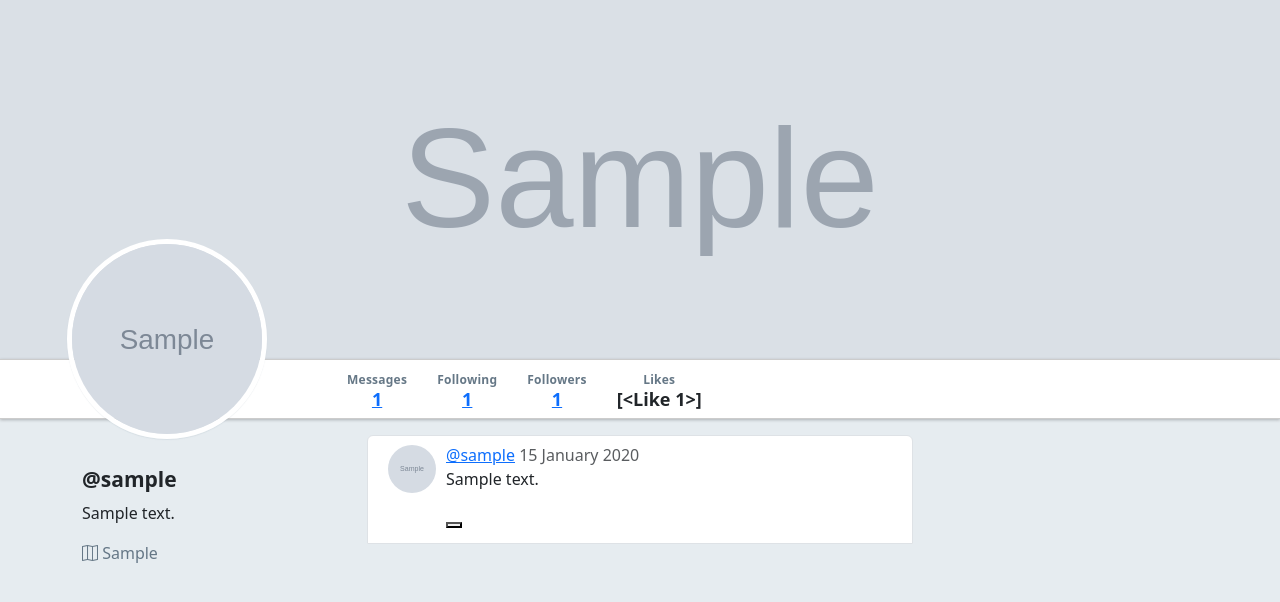
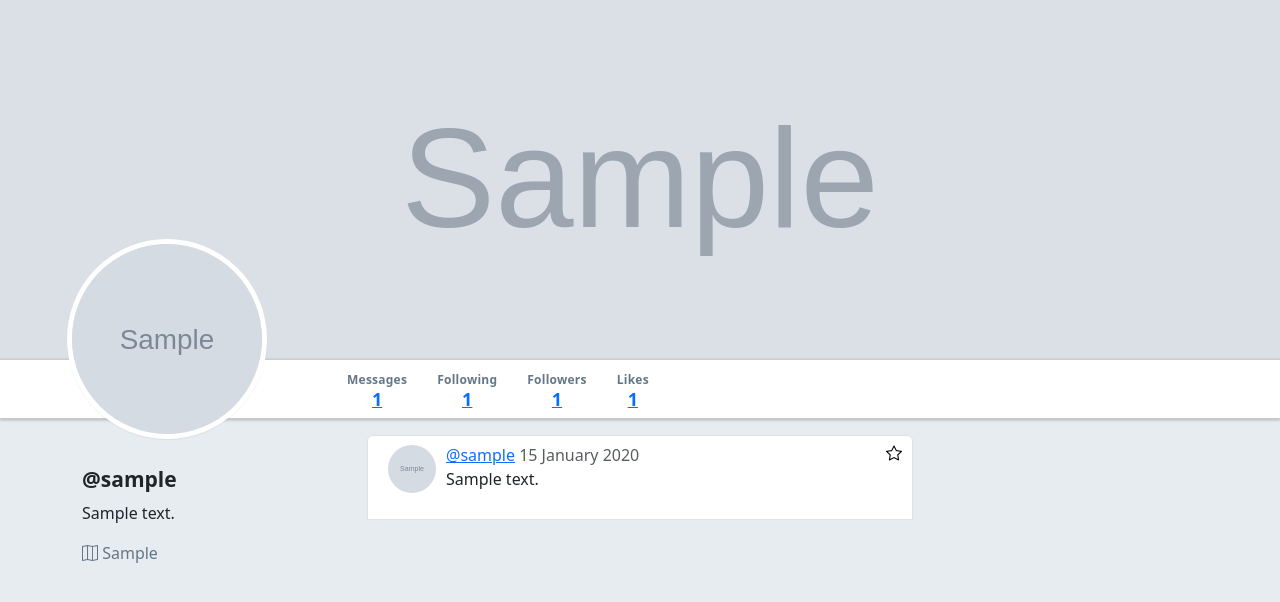
Before and after one commit to jazzcheema/flask-warbler, a Flask app: template templates/users/show.html in a window 1280 px wide. Shown: the part 47-649 px from the top of the page. Run offline with Flask 3, Linux system fonts and the light colour scheme; tables that the repository leaves empty hold one stand-in row (values such as "Sample post"); the template is opened without the code that fills it: values that come from a table or form of the project are taken from there, most other values are stand-ins (such as "Sample title", 1, 10 or a date in 2020); grey boxes marked "Sample" are stand-in pictures.

Commit message:
continued like functionality

```diff
--- a/app.py
+++ b/app.py
@@ -360,7 +360,7 @@ def delete_message(message_id):
 
 @app.post('/messages/<int:message_id>/like')
 def like_unlike_message(message_id):
-
+#TODO: pass instance get or 404
     if g.user.like_message(message_id):
 
         redirect(f"/users/{g.user.id}", star = LIKED_STAR)
--- a/static/stylesheets/style.css
+++ b/static/stylesheets/style.css
@@ -513,6 +513,8 @@ p.card-bio {
   top: 4px;
   right: 4px;
   z-index: 1;
+  border: none;
+  background: none;
 }
 
 .messages-like-bottom {
--- a/templates/home.html
+++ b/templates/home.html
@@ -56,7 +56,8 @@
           <p>{{ msg.text }}</p>
           {% if g.user.id != msg.user_id%}
           <form>
-            <button type="submit" formmethod="POST" formaction="/messages/{{msg.id}}/like"><i class={{star}}></i></button>
+            <button type="submit" formmethod="POST" formaction="/messages/{{msg.id}}/like" class="messages-like"><i
+                class={{star}}></i></button>
           </form>
           {% endif %}
         </div>
--- a/templates/users/detail.html
+++ b/templates/users/detail.html
@@ -41,7 +41,11 @@
           </li>
           <li class="stat">
             <p class="small">Likes</p>
-            <h4>{{user.likes}}</h4>
+            <h4>
+              <a href="/users/{{user.id}}/likes">
+                {{user.likes | length}}
+              </a>
+            </h4>
           </li>
 
           <li class="ms-auto">
--- a/templates/users/show.html
+++ b/templates/users/show.html
@@ -20,8 +20,9 @@
         <p>{{ message.text }}</p>
         {% if g.user.id != message.user_id%}
         <form>
-          <button type="submit" formmethod="POST" formaction="/messages/{{message.id}}/like"><i
-              class={{star}}></i></button>
+          <button type="submit" formmethod="POST" formaction="/messages/{{message.id}}/like" class="messages-like"><i
+              class='bi bi-star'></i>
+          </button>
         </form>
         {% endif %}
       </div>
```
